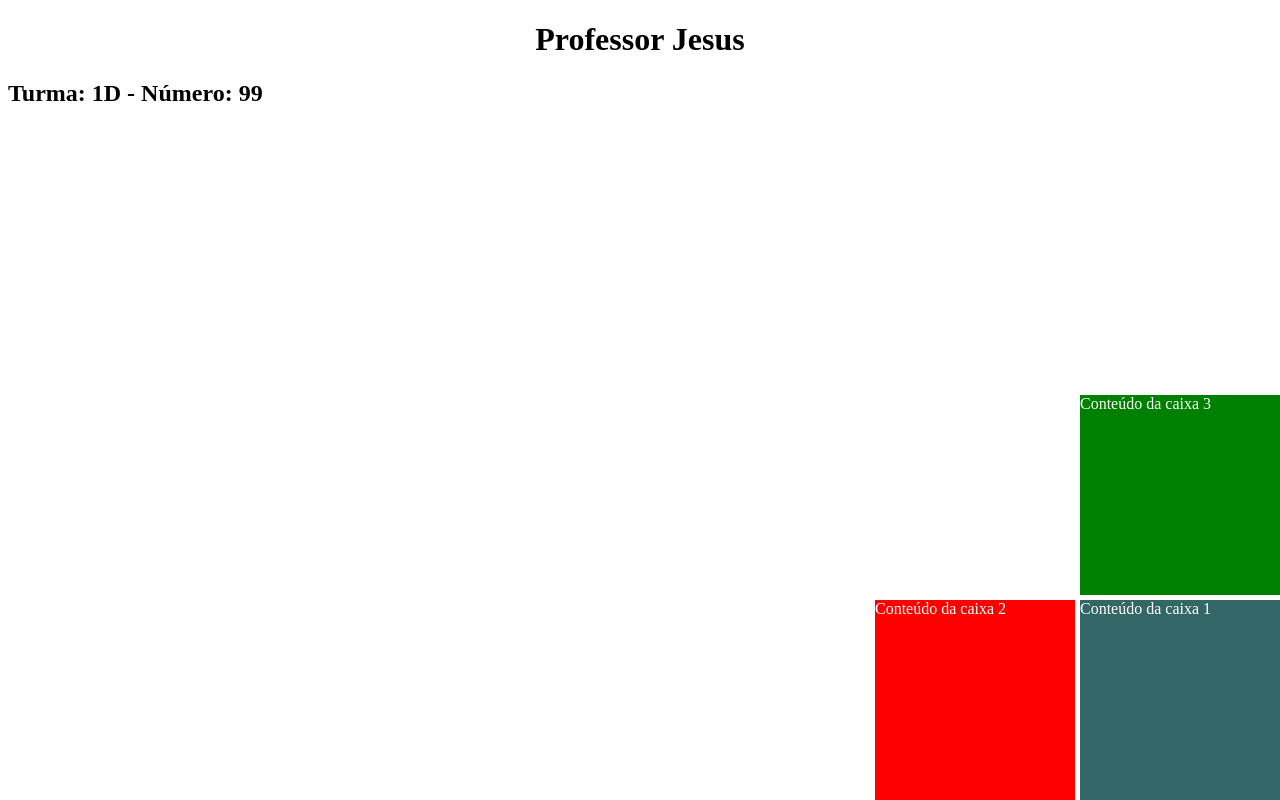
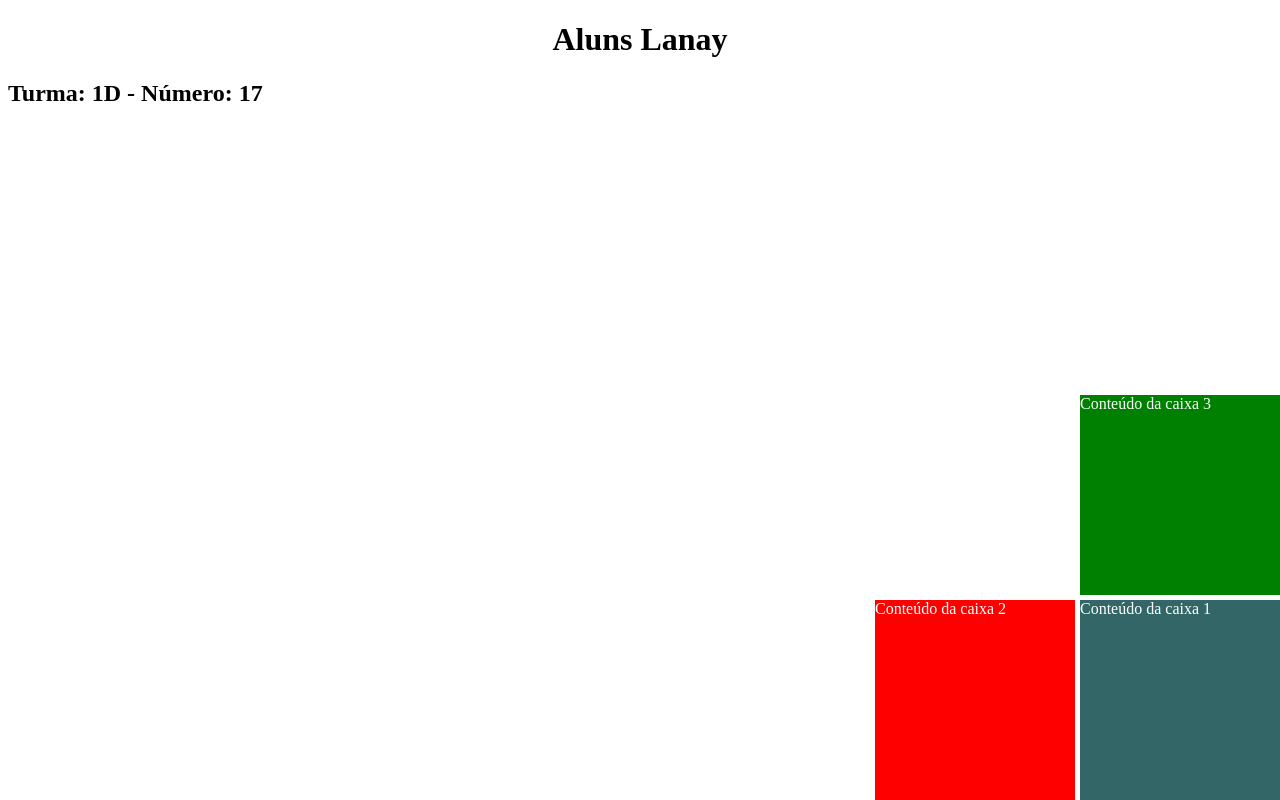
Before and after one commit to lanaym67/lanay363409, a plain HTML site: page index.html in a window 1280 px wide. Drawn offline with Linux system fonts and the light colour scheme.

Commit message:
Update index.html

```diff
--- a/index.html
+++ b/index.html
@@ -6,8 +6,8 @@
     <link rel="stylesheet" href="estilo.css">
   </head>
   <body>
-    <h1>Professor Jesus</h1>
-    <h2>Turma: 1D  - Número: 99</h2>
+    <h1>Aluns Lanay</h1>
+    <h2>Turma: 1D  - Número: 17</h2>
 
     <div class="caixa1">
       Conteúdo da caixa 1
```
